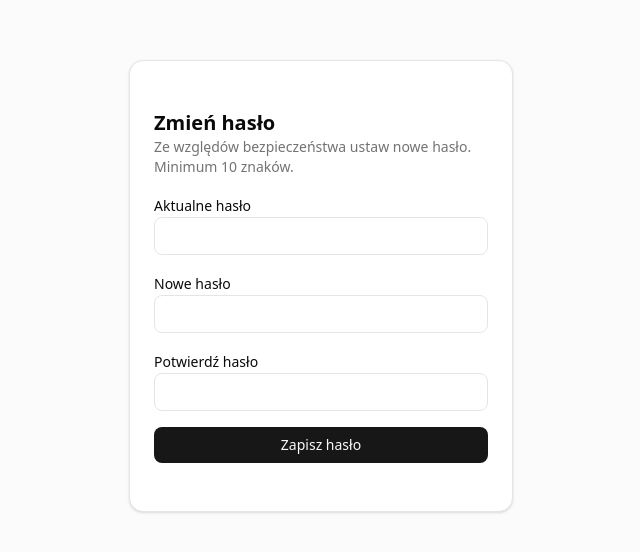
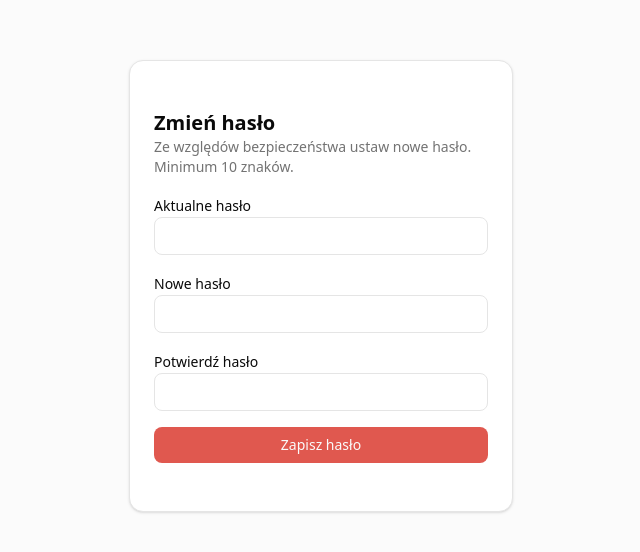
Before and after one commit to adrianlenartowicz/athletic-performance-tracker, a Next.js app: page /change-password in a window 1280 px wide. Shown: the part 114-666 px from the top of the page, without its empty margins (319-959 px from the left). Built offline with nearby package versions, Linux system fonts and the light colour scheme.

Commit message:
Add primary color and fix text typo

```diff
--- a/app/globals.css
+++ b/app/globals.css
@@ -54,7 +54,7 @@
   --card-foreground: oklch(0.145 0 0);
   --popover: oklch(1 0 0);
   --popover-foreground: oklch(0.145 0 0);
-  --primary: oklch(0.205 0 0);
+  --primary: rgb(224 88 79);
   --primary-foreground: oklch(0.985 0 0);
   --secondary: oklch(0.97 0 0);
   --secondary-foreground: oklch(0.205 0 0);
@@ -73,7 +73,7 @@
   --chart-5: oklch(0.769 0.188 70.08);
   --sidebar: oklch(0.985 0 0);
   --sidebar-foreground: oklch(0.145 0 0);
-  --sidebar-primary: oklch(0.205 0 0);
+  --sidebar-primary: rgb(224 88 79);
   --sidebar-primary-foreground: oklch(0.985 0 0);
   --sidebar-accent: oklch(0.97 0 0);
   --sidebar-accent-foreground: oklch(0.205 0 0);
@@ -88,8 +88,8 @@
   --card-foreground: oklch(0.985 0 0);
   --popover: oklch(0.205 0 0);
   --popover-foreground: oklch(0.985 0 0);
-  --primary: oklch(0.922 0 0);
-  --primary-foreground: oklch(0.205 0 0);
+  --primary: rgb(224 88 79);
+  --primary-foreground: oklch(0.985 0 0);
   --secondary: oklch(0.269 0 0);
   --secondary-foreground: oklch(0.985 0 0);
   --muted: oklch(0.269 0 0);
@@ -107,7 +107,7 @@
   --chart-5: oklch(0.645 0.246 16.439);
   --sidebar: oklch(0.205 0 0);
   --sidebar-foreground: oklch(0.985 0 0);
-  --sidebar-primary: oklch(0.488 0.243 264.376);
+  --sidebar-primary: rgb(224 88 79);
   --sidebar-primary-foreground: oklch(0.985 0 0);
   --sidebar-accent: oklch(0.269 0 0);
   --sidebar-accent-foreground: oklch(0.985 0 0);
--- a/app/trainer/test-session/page.tsx
+++ b/app/trainer/test-session/page.tsx
@@ -26,7 +26,7 @@ export default async function TrainerTestSessionPage() {
       <header className="space-y-1">
         <h1 className="text-2xl font-semibold tracking-tight">Nowa sesja testowa</h1>
         <p className="text-sm text-muted-foreground">
-          Wybierz test oraz dzieci, które bierzę udział w pomiarze
+          Wybierz test oraz dzieci, które biorą udział w pomiarze
         </p>
       </header>
 
```
